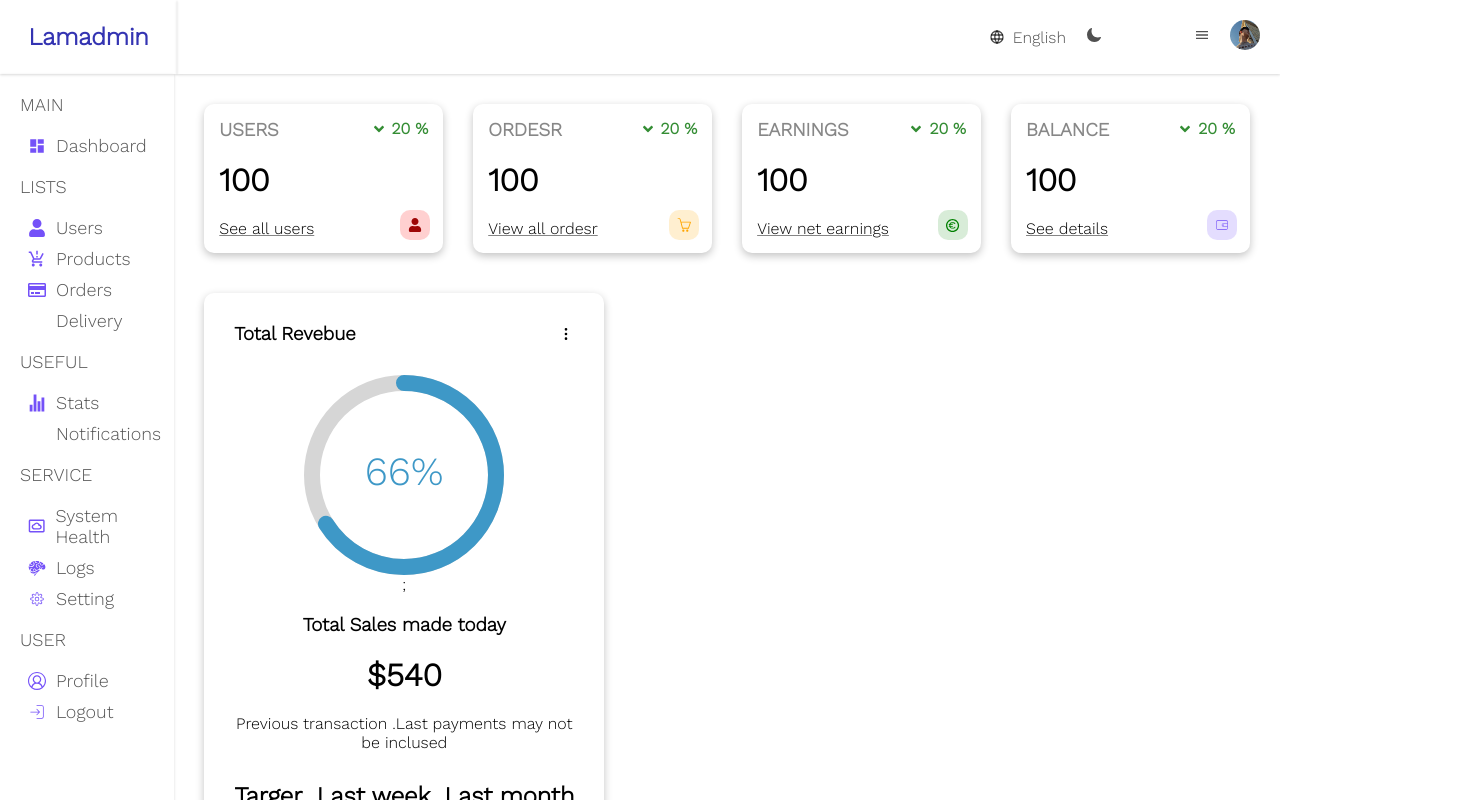
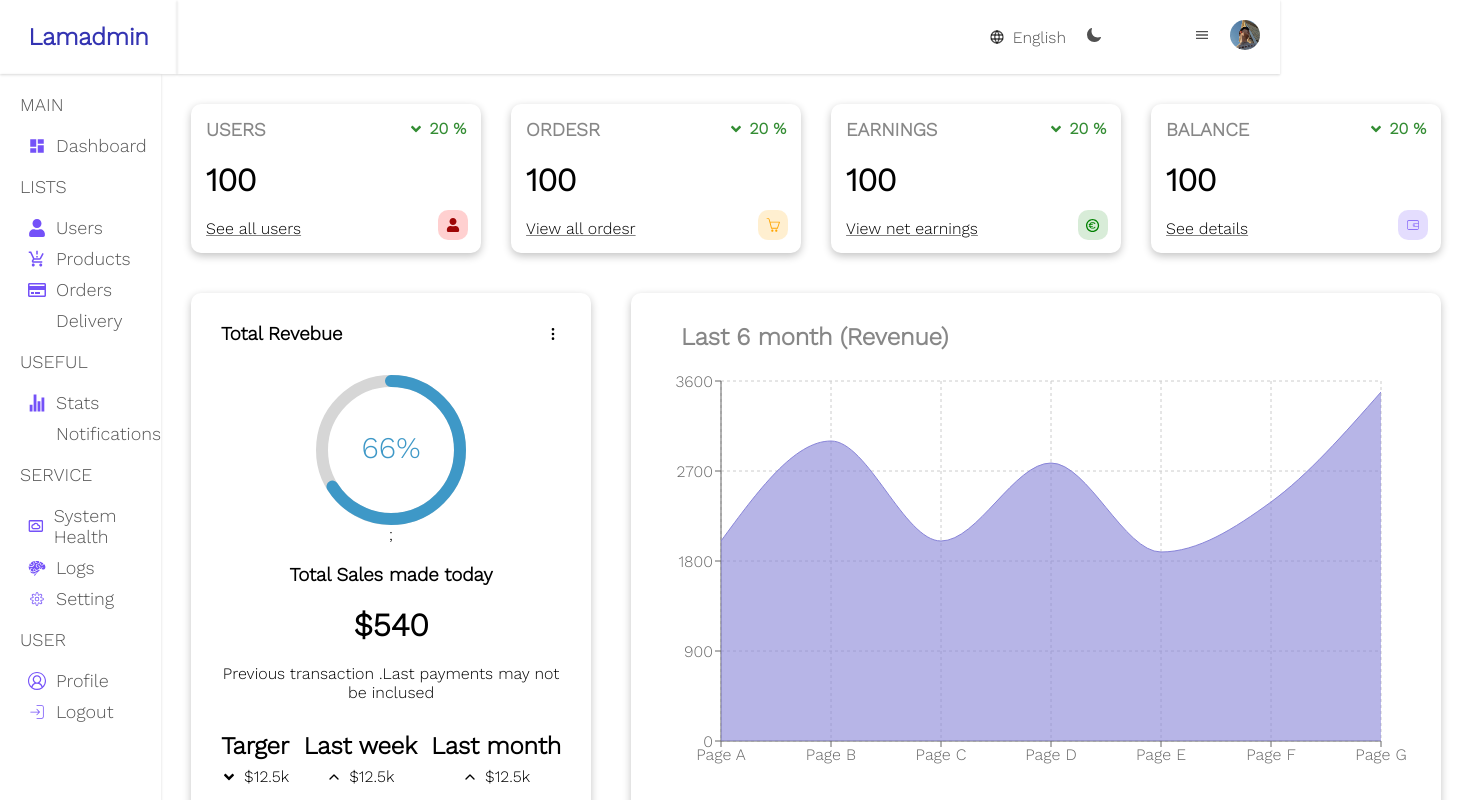
Before and after one commit to Shakhmurad7/adminPanelTutorial, a React (Vite) app: page / in a window 1280 px wide. Shown: the top 800 px of the page, 1471 px wide, since content can reach past the window. Built offline with nearby package versions, Linux system fonts and the light colour scheme; some icons are missing.

Commit message:
add reCharts in home page

```diff
--- a/package.json
+++ b/package.json
@@ -13,7 +13,8 @@
     "react": "^18.2.0",
     "react-circular-progressbar": "^2.1.0",
     "react-dom": "^18.2.0",
-    "react-icons": "^4.12.0"
+    "react-icons": "^4.12.0",
+    "recharts": "^2.10.3"
   },
   "devDependencies": {
     "@types/react": "^18.2.43",
--- a/src/components/home.jsx
+++ b/src/components/home.jsx
@@ -9,6 +9,7 @@ import { CiWallet } from "react-icons/ci";
 import CircularProgressBar from '../layout/CircularProgressBar';
 import { FiMoreVertical } from "react-icons/fi";
 import { FiChevronUp } from "react-icons/fi";
+import ReCharts from '../layout/ReCharts';
 
 function Home() {
 
@@ -79,6 +80,7 @@ function Home() {
         </div>
       </div>
 
+<div className="home-center">
       {/* ---CircularProgressBar--- */}
       <div className="progress-card">
 
@@ -121,6 +123,15 @@ function Home() {
 
         </div>
       </div>
+      {/* ----reCharts--- */}
+      <div className="ReCharts">
+        <h2>Last 6 month (Revenue)</h2>
+        <ReCharts/>
+      </div>
+</div>
+
+
+
     </div>
     </div>
 
--- a/src/index.css
+++ b/src/index.css
@@ -149,7 +149,7 @@
 
 /* ---Progressbar--- */
 .Progressbar{
-  width: 200px;
+  width: 150px;
   height: auto;
 }
 
@@ -162,7 +162,6 @@
   flex-direction: column;
 }
 .progress-card{
-  margin-top: 40px;
   border-radius: 10px;
   display: flex;
   flex-direction: column;
@@ -193,3 +192,22 @@
   gap: 7px;
   align-items: center;
 }
+
+/* ---Charts--- */
+.home-center{
+  margin-top: 40px;
+  display: flex;
+  gap: 40px;
+  justify-content: space-between;
+}
+.ReCharts h2{
+  padding-bottom: 20px;
+  padding-left: 20px;
+  color: #555555b4;
+}
+.ReCharts{
+  border-radius: 10px;
+  padding: 30px;
+  box-shadow: rgba(0, 0, 0, 0.24) 0px 3px 8px;
+
+}
--- /dev/null
+++ b/src/layout/ReCharts.jsx
@@ -0,0 +1,76 @@
+
+import React from 'react';
+import { AreaChart, Area, XAxis, YAxis, CartesianGrid, Tooltip} from 'recharts';
+
+function ReCharts() {
+
+    const data = [
+        {
+          name: 'Page A',
+          uv: 2000,
+          pv: 2400,
+          amt: 2400,
+        },
+        {
+          name: 'Page B',
+          uv: 3000,
+          pv: 1398,
+          amt: 2210,
+        },
+        {
+          name: 'Page C',
+          uv: 2000,
+          pv: 9800,
+          amt: 2290,
+        },
+        {
+          name: 'Page D',
+          uv: 2780,
+          pv: 3908,
+          amt: 2000,
+        },
+        {
+          name: 'Page E',
+          uv: 1890,
+          pv: 4800,
+          amt: 2181,
+        },
+        {
+          name: 'Page F',
+          uv: 2390,
+          pv: 3800,
+          amt: 2500,
+        },
+        {
+          name: 'Page G',
+          uv: 3490,
+          pv: 4300,
+          amt: 2100,
+        },
+      ];
+
+
+  return (
+<>
+ <AreaChart
+          width={750}
+          height={400}
+          data={data}
+          margin={{
+            top: 10,
+            right: 30,
+            left: 0,
+            bottom: 0,
+          }}
+        >
+          <CartesianGrid strokeDasharray="3 3" />
+          <XAxis dataKey="name" />
+          <YAxis />
+          <Tooltip />
+          <Area type="monotone" dataKey="uv" stroke="#8884d8" fill="#8884d8" />
+        </AreaChart>
+</>
+  )
+}
+
+export default ReCharts
```
Also changed, not shown: 1 other file (tests, documents, lock files or other folders).
